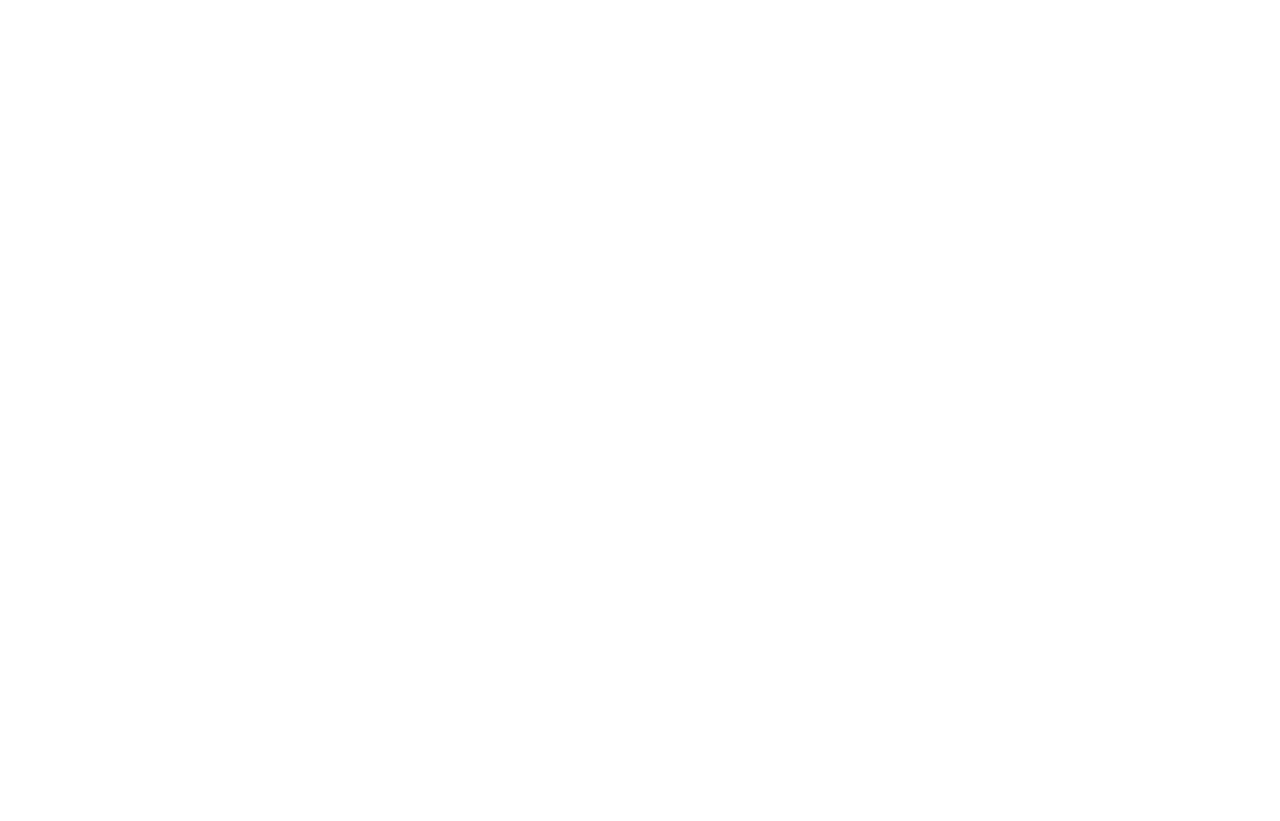
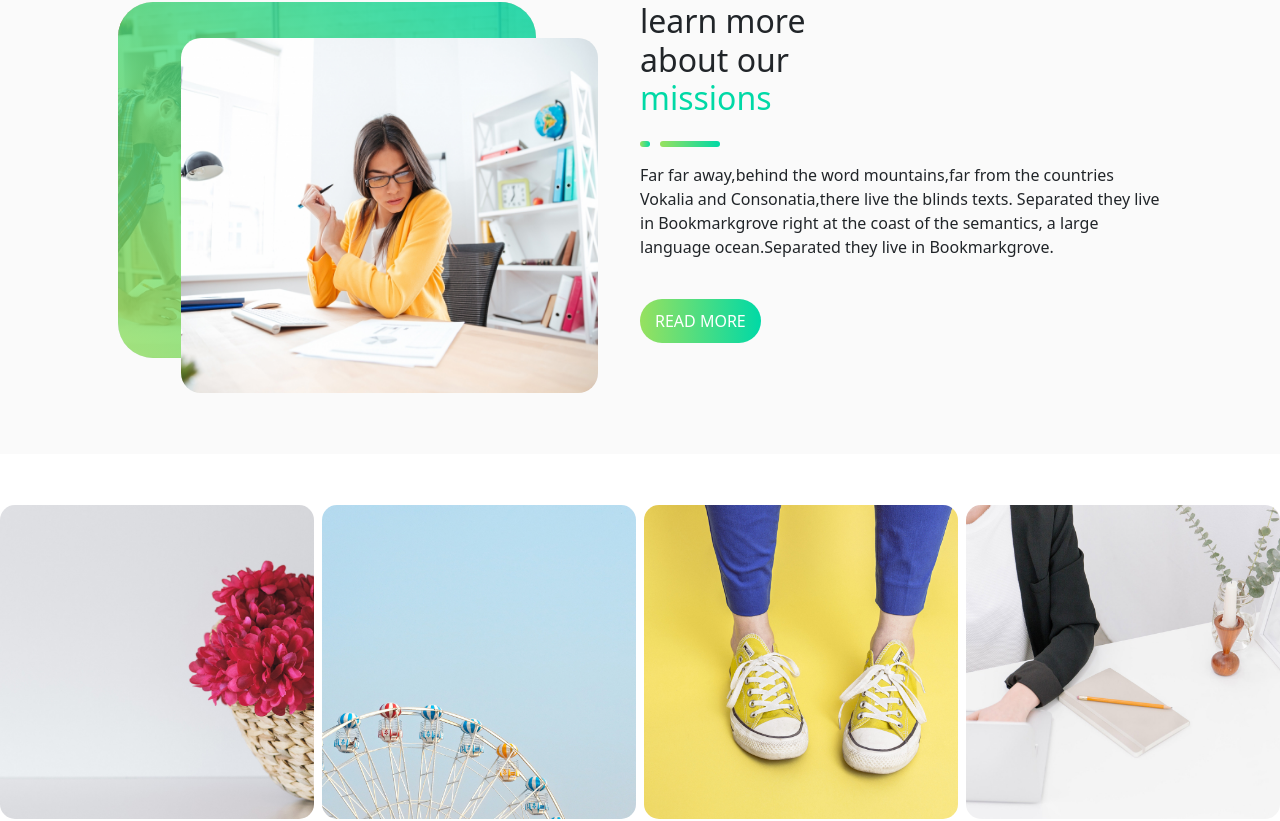
Before and after one commit to danielmegale/proj-html-vuejs, a Vue app: page / in a window 1280 px wide. Shown: the part 1796-2617 px from the top of the page. Before the commit the page ends 1614 px from the top, so only its background shows below. Built offline with nearby package versions, Linux system fonts and the light colour scheme.

Commit message:
added Gallery

```diff
--- a/src/App.vue
+++ b/src/App.vue
@@ -24,6 +24,7 @@
   top: 0;
   left: 0;
   right: 0;
+  z-index: 1;
 }
 
 .my-btn {
--- a/src/assets/sass/style.scss
+++ b/src/assets/sass/style.scss
@@ -8,6 +8,7 @@
 }
 img{
     max-width: 100%;
+    display: block;
 }
 /* Utilitis*/
 .separator{
@@ -29,6 +30,9 @@
     width: 80px;
 }
 
+.my-w-800{
+    width: 80%;
+}
 .my-w-40 {
     width: 40%;
 
@@ -41,6 +45,9 @@
         }
     }
 }
+.my-w-25{
+    width: 24.5%;
+}
 .box-shadow {
     box-shadow: 0px 10px 20px #BBB;
 }
--- a/src/components/AppHeader.vue
+++ b/src/components/AppHeader.vue
@@ -23,7 +23,10 @@
         <!-- NavBar -->
         <section class="bg-white my-h-100 box-shadow">
             <div class="container center">
-                <img src="../assets/images/cropped-Group-39-2x.png" alt="">
+                <a href="">
+
+                    <img src="../assets/images/cropped-Group-39-2x.png" alt="">
+                </a>
                 <div class="center my-w-40">
                     <a href=""><span>HOME</span></a>
                     <a href=""><span>ABOUT</span></a>
@@ -51,10 +54,6 @@
     height: 100%;
 }
 
-.box-shadow {
-    box-shadow: 0px 10px 20px #BBB;
-}
-
 section {
     i {
         padding: 10px;
--- a/src/components/AppMain.vue
+++ b/src/components/AppMain.vue
@@ -1,8 +1,10 @@
 <script>
 import MainJumbotron from './MainJumbotron.vue';
-import ChooseusCrard from './ChooseusCrard.vue'
+import ChooseusCrard from './ChooseusCrard.vue';
+import MainMission from './MainMission.vue';
+import MainGallery from './MainGallery.vue';
 export default {
-    components: { MainJumbotron, ChooseusCrard }
+    components: { MainJumbotron, ChooseusCrard, MainMission, MainGallery }
 }
 </script>
 
@@ -10,6 +12,8 @@
 <template>
     <MainJumbotron />
     <ChooseusCrard />
+    <MainMission />
+    <MainGallery />
 </template>
 
 <style lang="scss">
--- a/src/components/ChooseusCrard.vue
+++ b/src/components/ChooseusCrard.vue
@@ -6,8 +6,7 @@
 
 
 <template>
-    <main>
-        <section class="container d-flex p-5">
+    <section class="container d-flex p-5 mt-5 mb-5">
         <div class="w-50">
             <h2 class="w-50">We Are Here To Make Your <span class="text-success">Website</span> Look More <span
                     class="text-success">Elegant</span> And Stylish!</h2>
@@ -56,7 +55,6 @@
             </div>
         </div>
     </section>
-    </main>
 </template>
 
 <style lang="scss">
@@ -64,10 +62,16 @@
 
 .my-card {
     cursor: pointer;
+    position: static;
+    border: 0;
 
     &:hover {
         background-image: linear-gradient(to bottom left, $color-gradient-green);
         border: 0;
     }
 }
+
+h2 i {
+    color: $green;
+}
 </style>
--- /dev/null
+++ b/src/components/MainGallery.vue
@@ -0,0 +1,64 @@
+<script>
+export default {
+    data() {
+        return {
+            images: [
+                {
+                    img: 'ina-soulis-227104-unsplash-1024x1024.jpg'
+                },
+                {
+                    img: 'sunisa-misa-531163-unsplash-1024x1024.jpg'
+                },
+                {
+                    img: '355H-1024x1024.jpg'
+                },
+                {
+                    img: 'photo-1448932252197-d19750584e56-1024x1024.jpg'
+                },
+                {
+                    img: 'business-competition-PB366D8-1024x1024.jpg'
+                },
+                {
+                    img: 'cozy-sofa-in-living-room-PQR5AB9-1024x1024.jpg'
+                },
+                {
+                    img: 'aa9a4539-PQGJ7HU-1024x1024.jpg'
+                },
+                {
+                    img: 'cody-davis-253928-unsplash-1024x1024.jpg'
+                },
+            ],
+
+        }
+    },
+    methods: {
+        getImg(target) {
+            const url = new URL(`../assets/images/${target}`, import.meta.url)
+            return url.href
+        }
+    }
+
+}
+</script>
+
+
+<template>
+    <section>
+        <div class="d-flex flex-wrap justify-content-between">
+            <div class="my-w-25" v-for="image in images">
+                <img :src="getImg(image.img)" alt="">
+            </div>
+        </div>
+    </section>
+</template>
+
+
+<style lang="scss" scoped>
+.my-w-25 {
+    padding: 3px 0;
+
+    img {
+        border-radius: 15px;
+    }
+}
+</style>
--- /dev/null
+++ b/src/components/MainMission.vue
@@ -0,0 +1,71 @@
+<script>
+export default {
+
+}
+</script>
+
+<template>
+    <main class="bg-secondary pt-5 mb-5 pb-5 mb-5">
+        <section class="container d-flex p-5">
+            <div class="w-50">
+                <div class="my-w-800">
+                    <div class=" bg-img-green">
+                        <img src="../assets/images/busy-architect-PYVKWM4-1024x872.jpg" alt="">
+                    </div>
+                    <img src="../assets/images/businesswoman-analysing-document-P8WSNMC-1024x820.jpg" alt="">
+                </div>
+            </div>
+            <div class="w-50">
+                <h2 class="my-w-40">learn more about our<span class="text-success"> missions</span></h2>
+                <div class="center my-w-80 py-3">
+                    <div class="small-separator"></div>
+                    <div class="separator"></div>
+                </div>
+                <p>Far far away,behind the word mountains,far from the countries Vokalia and Consonatia,there live the
+                    blinds texts. Separated they live in Bookmarkgrove right at the coast of the semantics, a large
+                    language
+                    ocean.Separated they live in Bookmarkgrove.
+                </p>
+                <button class="my-btn mt-4">READ MORE</button>
+            </div>
+        </section>
+    </main>
+</template>
+
+<style lang="scss">
+@import '../assets/sass/custom';
+
+.bg-img-green {
+    position: relative;
+
+    img {
+        border-radius: 35px;
+    }
+}
+
+.bg-img-green::after {
+    content: '';
+    position: absolute;
+    top: 0;
+    bottom: 0;
+    left: 0;
+    width: 100%;
+    height: 100%;
+    background-image: linear-gradient(to top right, $color-gradient-green);
+    opacity: 0.8;
+    border-radius: 35px;
+}
+
+.my-w-800 {
+    position: relative;
+}
+
+.my-w-800>img {
+    border-radius: 20px;
+    position: absolute;
+    top: 10%;
+    left: 15%;
+    width: 100%;
+    height: 100%;
+}
+</style>
```
Lines whose indentation alone changed are shown as unchanged.
